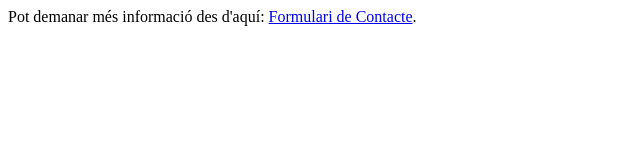
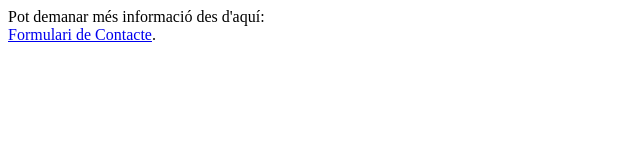
Before and after one commit to blas-llavero/blas-llavero.github.io, a plain HTML site: page ca/message.html in a window 1280 px wide. Shown: the whole page, without its empty margins (0-640 px from the left). Drawn offline with Linux system fonts and the light colour scheme.

Commit message:
Update message.html

```diff
--- a/ca/message.html
+++ b/ca/message.html
@@ -7,7 +7,7 @@
       Pot demanar més informació des d'aquí:
       <a
         href="https://docs.google.com/forms/d/1h46e7ZyQrxzbZneJ1KkIeIRzW5pE0m_xqJ4Jx3Q67vo/edit?usp=sharing"
-        >Formulari de Contacte</a
+        ><br />Formulari de Contacte</a
       >.
     </p>
   </body>
```
